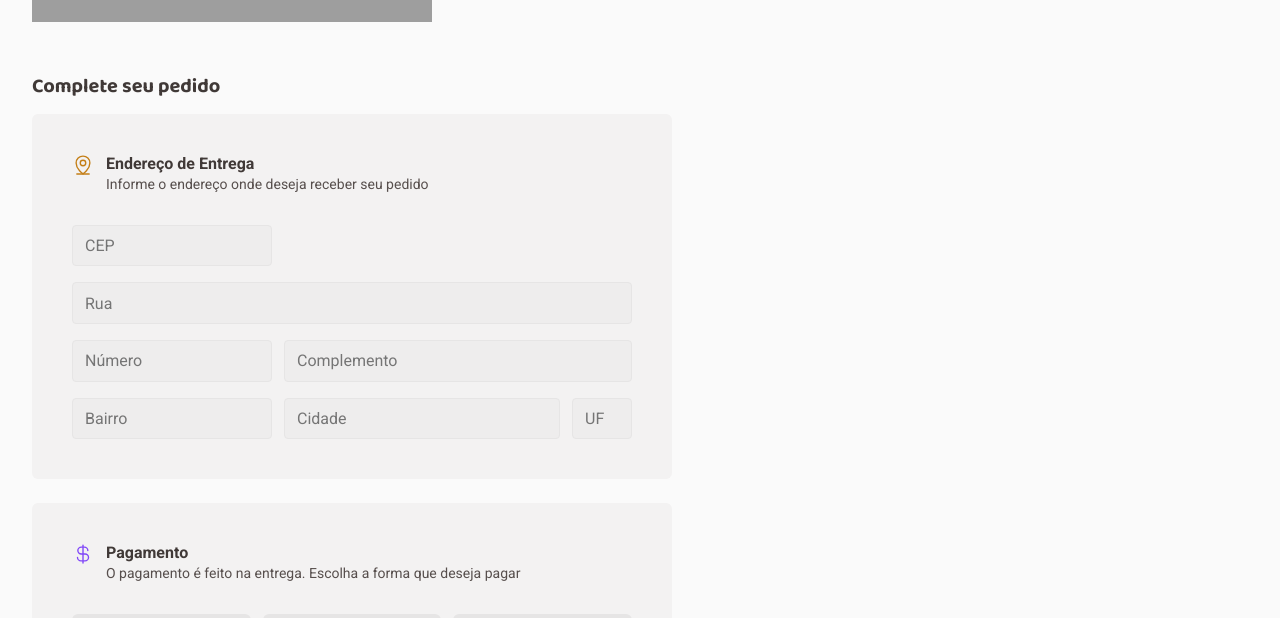
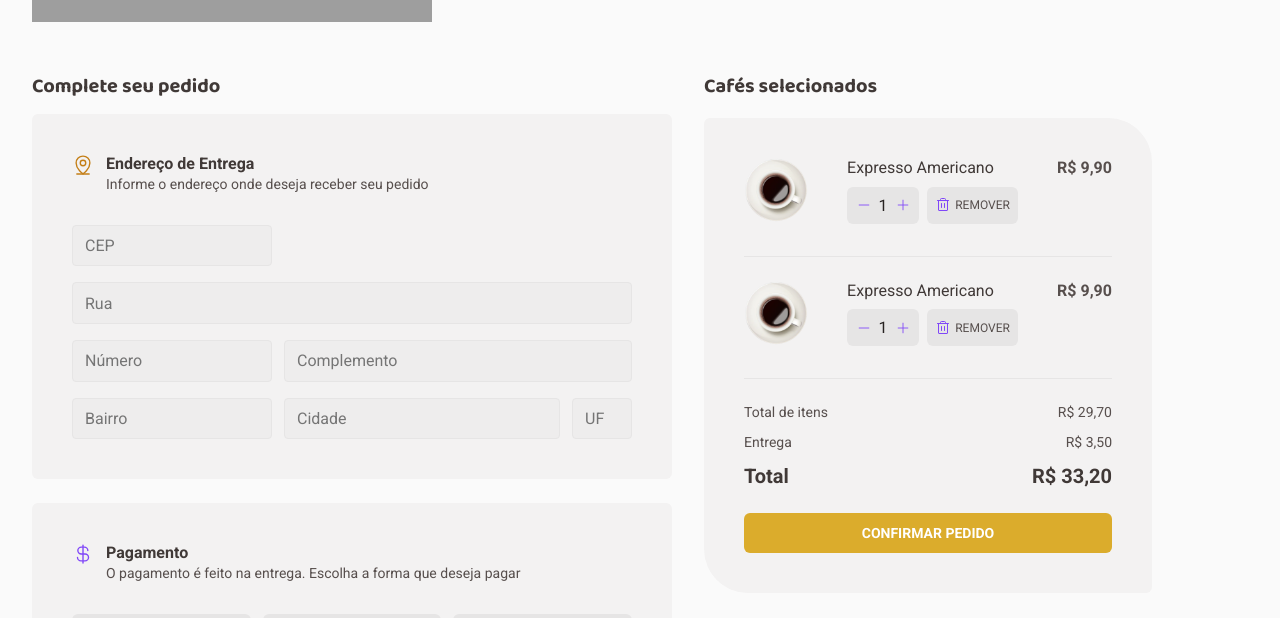
Before and after one commit to joaogabrielramos28/ignite-2022, a React (Vite) app in the folder React/desafio-02/: page / in a window 1280 px wide. Shown: the part 310-928 px from the top of the page. Built offline with nearby package versions, Linux system fonts and the light colour scheme; grey boxes are pictures that could not be loaded.

Commit message:
✨ feat: Checkout page

```diff
--- a/React/desafio-02/src/pages/Checkout/Form/components/OrderDetails/index.tsx
+++ b/React/desafio-02/src/pages/Checkout/Form/components/OrderDetails/index.tsx
@@ -1,11 +1,39 @@
 import { OrderItem } from "./components/OrderItem";
-import { OrderDetailsContainer } from "./styles";
+import {
+  ConfirmButton,
+  OrderDetailsContainer,
+  OrderDetailsWrapper,
+  OrderTotalDetails,
+  OrderTotalDetailsTotal,
+  OrderTotalWrapper,
+  Title,
+} from "./styles";
 
 export const OrderDetails: React.FC = () => {
   return (
     <OrderDetailsContainer>
-      <OrderItem />
-      <OrderItem />
+      <Title>Cafés selecionados</Title>
+
+      <OrderDetailsWrapper>
+        <OrderItem />
+        <OrderItem />
+        <OrderTotalWrapper>
+          <OrderTotalDetails>
+            <span>Total de itens</span>
+            <span>R$ 29,70</span>
+          </OrderTotalDetails>
+          <OrderTotalDetails>
+            <span>Entrega</span>
+            <span>R$ 3,50</span>
+          </OrderTotalDetails>
+          <OrderTotalDetailsTotal>
+            <span>Total</span>
+            <span>R$ 33,20</span>
+          </OrderTotalDetailsTotal>
+        </OrderTotalWrapper>
+
+        <ConfirmButton>confirmar pedido</ConfirmButton>
+      </OrderDetailsWrapper>
     </OrderDetailsContainer>
   );
 };
--- a/React/desafio-02/src/pages/Checkout/Form/components/OrderDetails/styles.ts
+++ b/React/desafio-02/src/pages/Checkout/Form/components/OrderDetails/styles.ts
@@ -1,6 +1,11 @@
 import styled, { css } from "styled-components";
 
-export const OrderDetailsContainer = styled.aside`
+export const OrderDetailsContainer = styled.div`
+  display: flex;
+  flex-direction: column;
+`;
+
+export const OrderDetailsWrapper = styled.aside`
   width: 28rem;
 
   padding: 2.5rem;
@@ -26,3 +31,70 @@ export const Item = styled.div`
 
   padding: 0 0.25rem;
 `;
+
+export const OrderTotalWrapper = styled.div`
+  display: flex;
+  flex-direction: column;
+  gap: 0.75rem;
+`;
+
+export const OrderTotalDetails = styled.div`
+  width: 100%;
+  display: flex;
+  justify-content: space-between;
+  align-items: center;
+
+  line-height: 1.125rem;
+  ${({ theme }) => css`
+    color: ${theme.color["base-text"]};
+    font-size: ${theme.font.text.lg};
+  `}
+`;
+export const OrderTotalDetailsTotal = styled.div`
+  width: 100%;
+  display: flex;
+  justify-content: space-between;
+  align-items: center;
+  font-weight: 700;
+  line-height: 1.625rem;
+
+  ${({ theme }) => css`
+    color: ${theme.color["base-subtitle"]};
+    font-size: ${theme.font.text["3xl"]};
+  `}
+`;
+
+export const Title = styled.span`
+  font-family: "Baloo 2";
+  font-style: normal;
+  font-weight: 700;
+  margin-bottom: 1rem;
+
+  ${({ theme }) => css`
+    color: ${theme.color["base-subtitle"]};
+    font-size: ${theme.font.heading.md};
+  `}
+`;
+
+export const ConfirmButton = styled.button`
+  border: none;
+  border-radius: 6px;
+  display: flex;
+  align-items: center;
+  justify-content: center;
+  padding: 0.75rem 0.5rem;
+  font-weight: 700;
+
+  text-transform: uppercase;
+  cursor: pointer;
+  transition: background-color 0.7s;
+  ${({ theme }) => css`
+    background-color: ${theme.color.yellow};
+    font-size: ${theme.font.text.lg};
+    color: ${theme.color.white};
+
+    &:hover {
+      background-color: ${theme.color["yellow-dark"]};
+    }
+  `};
+`;
--- a/React/desafio-02/src/pages/Checkout/Form/index.tsx
+++ b/React/desafio-02/src/pages/Checkout/Form/index.tsx
@@ -11,7 +11,6 @@ export const Form: React.FC = () => {
       <FormTitle>Complete seu pedido</FormTitle>
       <RegisterAddress />
       <Payment />
-      <OrderDetails />
     </FormContainer>
   );
 };
--- a/React/desafio-02/src/pages/Checkout/index.tsx
+++ b/React/desafio-02/src/pages/Checkout/index.tsx
@@ -1,5 +1,12 @@
 import { Form } from "./Form";
+import { OrderDetails } from "./Form/components/OrderDetails";
+import { CheckoutContainer } from "./styles";
 
 export const Checkout: React.FC = () => {
-  return <Form></Form>;
+  return (
+    <CheckoutContainer>
+      <Form />
+      <OrderDetails />
+    </CheckoutContainer>
+  );
 };
--- a/React/desafio-02/src/pages/Checkout/styles.ts
+++ b/React/desafio-02/src/pages/Checkout/styles.ts
@@ -1 +1,8 @@
 import styled from "styled-components";
+
+export const CheckoutContainer = styled.section`
+  display: flex;
+  width: 100%;
+  align-items: baseline;
+  gap: 2rem;
+`;
```
